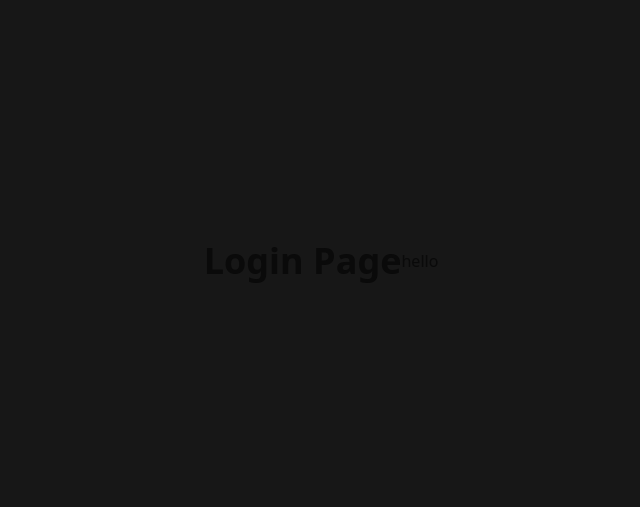
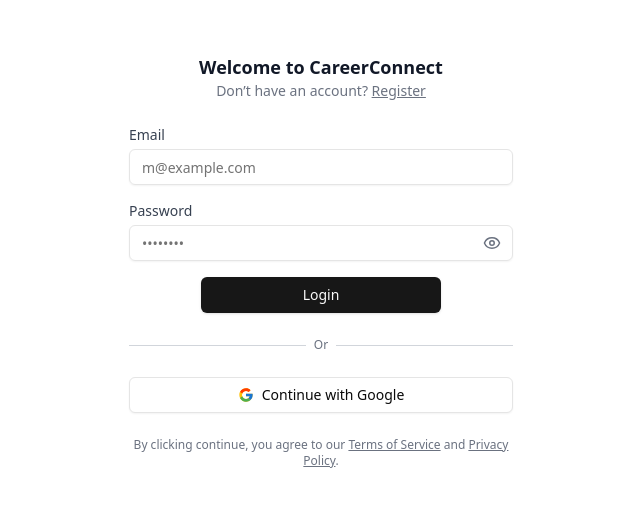
Before and after one commit to ankushhh28/Admin_CareerConnect, a Next.js app: page / in a window 1280 px wide. Shown: the part 139-646 px from the top of the page, without its empty margins (319-959 px from the left). Built offline with nearby package versions, Linux system fonts and the light colour scheme.

Commit message:
complete loginForm

```diff
--- a/modules/login-page/index.tsx
+++ b/modules/login-page/index.tsx
@@ -1,13 +1,136 @@
+import React, { useState } from "react";
 import { Input } from "@/components/ui/input";
-import React from "react";
+import { Button } from "@/components/ui/button";
+import { FcGoogle } from "react-icons/fc"; // Google icon
+import { Eye, EyeOff } from "lucide-react"; // Eye toggle icons
 
 const LoginPage = () => {
+  const [email, setEmail] = useState("");
+  const [password, setPassword] = useState("");
+  const [showPassword, setShowPassword] = useState(false);
+  const [message, setMessage] = useState("");
+
+  const handleSubmit = (e: React.FormEvent) => {
+    e.preventDefault();
+    console.log("Email:", email);
+  console.log("Password:", password);
+    setMessage(`Login Successful! Welcome, ${email}`);
+    setTimeout(() => setMessage(""), 3000);
+  };
+
+  const handleGoogleLogin = () => {
+    console.log("Google login clicked");
+    setMessage("Redirecting to Google login...");
+    setTimeout(() => setMessage(""), 3000);
+  };
+
   return (
-    <main>
-      <div className="h-screen bg-primary flex justify-center items-center w-screen">
-        <h1 className="text-4xl font-bold">Login Page</h1>
-        <h2>hello</h2>
+    <main className="flex min-h-screen items-center justify-center bg-white px-4">
+      <div className="w-full max-w-sm space-y-6">
+        {/* Title */}
+        <div className="text-center">
+          <h1 className="text-lg font-semibold text-gray-900">
+            Welcome to CareerConnect
+          </h1>
+          <p className="text-sm text-gray-500">
+            Don’t have an account?{" "}
+            <a href="/register" className="underline hover:text-gray-800">
+              Register
+            </a>
+          </p>
+        </div>
+
+        {/* Form */}
+        <form onSubmit={handleSubmit} className="space-y-4">
+          {/* Email Field */}
+          <div>
+            <label className="block text-sm font-medium text-gray-700 mb-1">
+              Email
+            </label>
+            <Input
+              type="email"
+              placeholder="m@example.com"
+              value={email}
+              onChange={(e) => setEmail(e.target.value)}
+              required
+            />
+          </div>
+
+          {/* Password Field with Eye Toggle */}
+          <div>
+            <label className="block text-sm font-medium text-gray-700 mb-1">
+              Password
+            </label>
+            <div className="relative">
+              <Input
+                type={showPassword ? "text" : "password"}
+                placeholder="••••••••"
+                value={password}
+                onChange={(e) => setPassword(e.target.value)}
+                required
+              />
+              <button
+                type="button"
+                onClick={() => setShowPassword(!showPassword)}
+                className="absolute right-3 top-1/2 -translate-y-1/2 text-gray-500"
+              >
+                {showPassword ? <EyeOff size={18} /> : <Eye size={18} />}
+              </button>
+            </div>
+          </div>
+
+          <Button type="submit" className=" w-60 mx-auto block ">
+            Login
+          </Button>
+        </form>
+
+        {/* Divider */}
+        <div className="flex items-center gap-2">
+          <div className="h-px flex-1 bg-gray-300"></div>
+          <span className="text-xs text-gray-500">Or</span>
+          <div className="h-px flex-1 bg-gray-300"></div>
+        </div>
+
+        {/* Google Button */}
+        <Button
+          type="button"
+          onClick={handleGoogleLogin}
+          variant="outline"
+          className="w-full flex items-center justify-center gap-2"
+        >
+          <FcGoogle size={20} />
+          Continue with Google
+        </Button>
+
+        {/* Footer */}
+        <p className="text-xs text-center text-gray-500 mt-4">
+          By clicking continue, you agree to our{" "}
+          <a href="/terms" className="underline">
+            Terms of Service
+          </a>{" "}
+          and{" "}
+          <a href="/privacy" className="underline">
+            Privacy Policy
+          </a>
+          .
+        </p>
       </div>
+
+      {/* ✅ Popup Message */}
+      {message && (
+        <div className="fixed inset-0 flex items-center justify-center bg-black bg-opacity-50">
+          <div className="bg-white px-6 py-4 rounded-lg shadow-lg text-center">
+            <p className="text-gray-800">{message}</p>
+            <Button
+              onClick={() => setMessage("")}
+              className="mt-3 w-full"
+              variant="outline"
+            >
+              Close
+            </Button>
+          </div>
+        </div>
+      )}
     </main>
   );
 };
```
